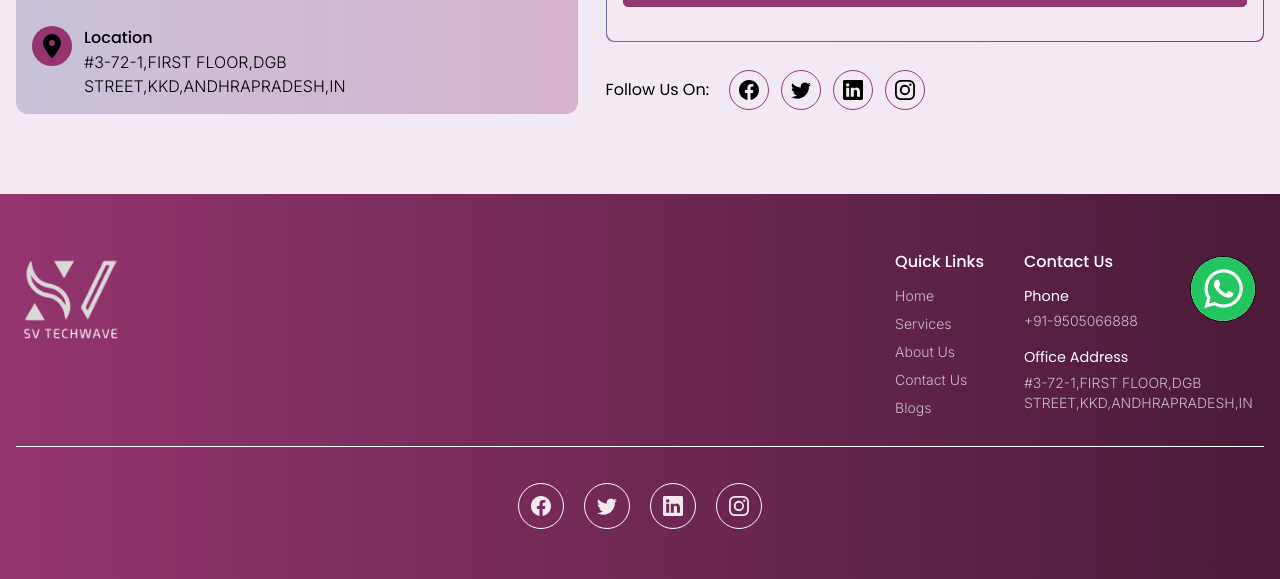
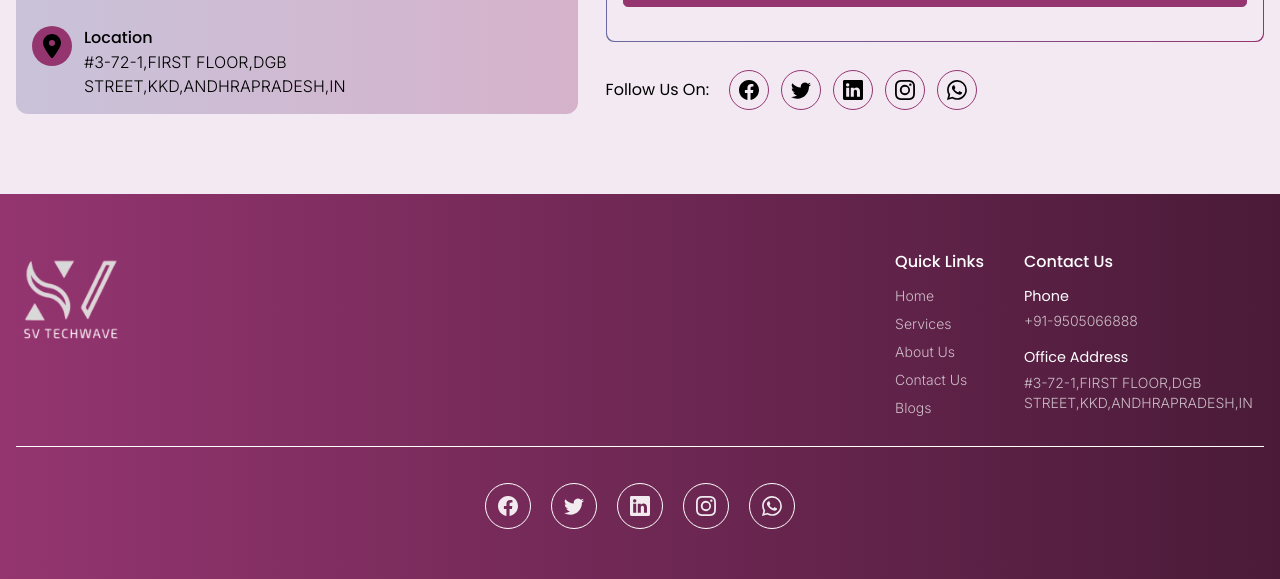
Before and after one commit to remeessalam/svtechwave, a React (Create React App) app: page /contact-us in a window 1280 px wide. Shown: the part 454-1033 px from the top of the page. Built offline with nearby package versions, Linux system fonts and the light colour scheme.

Commit message:
added tawk and remove whatsapp and added it on footer

```diff
--- a/public/index.html
+++ b/public/index.html
@@ -59,5 +59,20 @@
     <!-- End Google Tag Manager (noscript) -->
     <noscript>You need to enable JavaScript to run this app.</noscript>
     <div id="root"></div>
+    <!--Start of Tawk.to Script-->
+    <script type="text/javascript">
+      var Tawk_API = Tawk_API || {},
+        Tawk_LoadStart = new Date();
+      (function () {
+        var s1 = document.createElement("script"),
+          s0 = document.getElementsByTagName("script")[0];
+        s1.async = true;
+        s1.src = "https://embed.tawk.to/679729cd825083258e0b7638/1iij7mjca";
+        s1.charset = "UTF-8";
+        s1.setAttribute("crossorigin", "*");
+        s0.parentNode.insertBefore(s1, s0);
+      })();
+    </script>
+    <!--End of Tawk.to Script-->
   </body>
 </html>
--- a/src/App.js
+++ b/src/App.js
@@ -28,7 +28,7 @@ export default function App() {
       <Suspense fallback={<LoadingSpinner />}>
         <Toaster />
         <ScrollToTop />
-        <WhatsAppIcon />
+        {/* <WhatsAppIcon /> */}
         <Routes>
           {/* Website Pages */}
           {routes.map(({ component, name, path }, index) => (
--- a/src/components/common/ContactForm.jsx
+++ b/src/components/common/ContactForm.jsx
@@ -248,14 +248,14 @@ const ContactForm = () => {
             >
               <BsInstagram className="text-xl  group-hover:text-primary transition-all duration-300" />
             </Link>
-            {/* <Link
+            <Link
               to={companyDetails.whatsapplink}
               rel="noopener noreferrer"
               target="_blank"
               className="group w-[2.5rem] h-[2.5rem] rounded-full border-primary border flex justify-center items-center"
             >
               <BsWhatsapp className="text-xl  group-hover:text-primary transition-all duration-300" />
-            </Link> */}
+            </Link>
           </div>
         </div>
       </div>
--- a/src/components/landingPages/LandingFooter.jsx
+++ b/src/components/landingPages/LandingFooter.jsx
@@ -110,14 +110,14 @@ const LandingFooter = () => {
               >
                 <BsInstagram className="text-xl text-white/90 hover:text-primary/90 transition-all duration-300" />
               </Link>
-              {/* <Link
+              <Link
                 to={companyDetails.whatsapplink}
                 rel="noopener noreferrer"
                 target="_blank"
                 className="group border-white border p-3 rounded-full"
               >
                 <BsWhatsapp className="text-xl text-white/90 hover:text-primary/90 transition-all duration-300" />
-              </Link> */}
+              </Link>
             </div>
           </div>
         </div>
--- a/src/components/website/WebsiteFooter.jsx
+++ b/src/components/website/WebsiteFooter.jsx
@@ -85,6 +85,14 @@ const WebsiteFooter = () => {
               >
                 <BsInstagram className="text-xl text-white/90 hover:text-primary/90 transition-all duration-300" />
               </Link>
+              <Link
+                to={companyDetails.whatsapplink}
+                rel="noopener noreferrer"
+                target="_blank"
+                className="group border-white border p-3 rounded-full"
+              >
+                <BsWhatsapp className="text-xl text-white/90 hover:text-primary/90 transition-all duration-300" />
+              </Link>
               {/* <Link
                 to={companyDetails.whatsapplink}
                 rel="noopener noreferrer"
```
